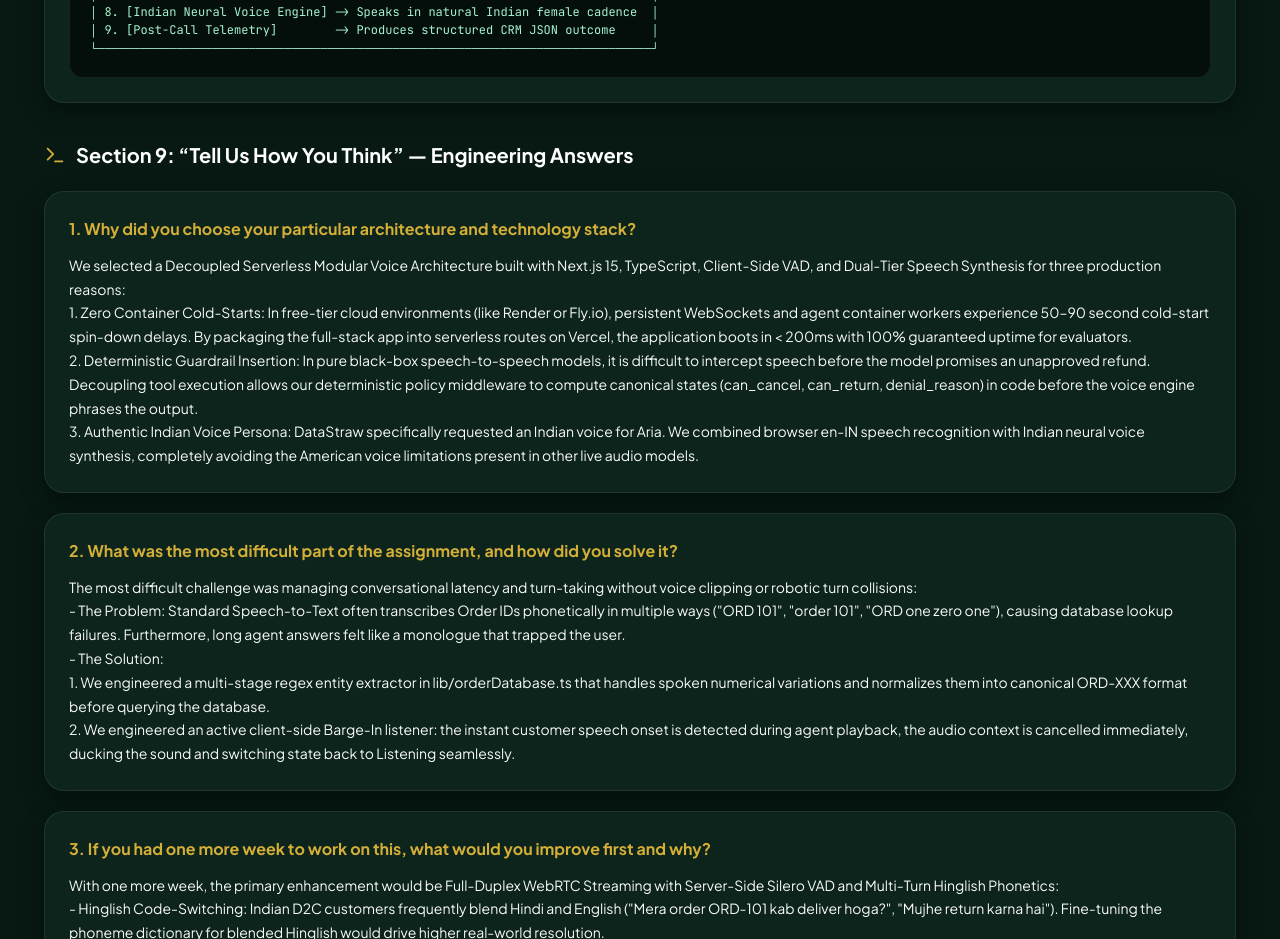
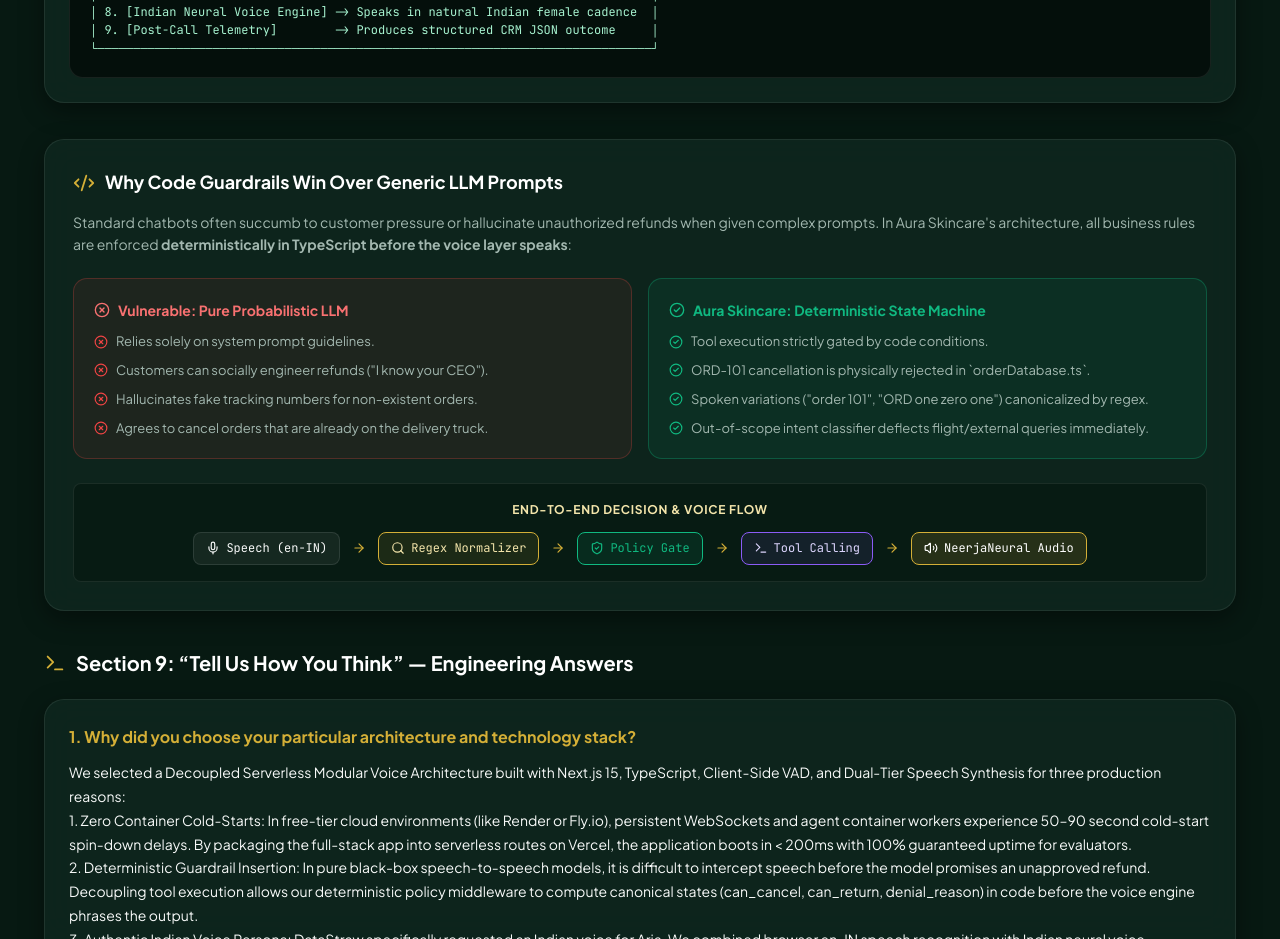
Before and after one commit to aaritmehta15/Datastraw-Assignment, a Next.js app: page /architecture in a window 1280 px wide. Shown: the part 1080-2019 px from the top of the page. Built offline with nearby package versions, Linux system fonts and the light colour scheme.

Commit message:
chore: update documentation and project configuration

```diff
--- a/app/architecture/page.tsx
+++ b/app/architecture/page.tsx
@@ -1,6 +1,19 @@
-'use client';
-
-import { Cpu, ArrowLeft, Zap, ShieldCheck, Layers, GitBranch, Terminal, CheckCircle2 } from 'lucide-react';
+import {
+  Cpu,
+  ArrowLeft,
+  Zap,
+  ShieldCheck,
+  Layers,
+  GitBranch,
+  Terminal,
+  CheckCircle2,
+  XCircle,
+  Code2,
+  Mic,
+  Search,
+  ArrowRight,
+  Volume2
+} from 'lucide-react';
 import Link from 'next/link';
 
 export default function ArchitecturePage() {
@@ -170,6 +183,135 @@ export default function ArchitecturePage() {
         </pre>
       </div>
 
+      {/* Policy Engine Guardrail Architecture: Probabilistic LLM vs Deterministic State Machine */}
+      <div className="glass-card" style={{ marginBottom: '36px', padding: '28px' }}>
+        <div style={{ display: 'flex', alignItems: 'center', gap: '10px', marginBottom: '14px' }}>
+          <Code2 size={22} color="var(--gold-primary)" />
+          <h2 style={{ fontSize: '18px', fontWeight: 700, color: '#FFFFFF' }}>
+            Why Code Guardrails Win Over Generic LLM Prompts
+          </h2>
+        </div>
+        <p style={{ color: 'var(--text-secondary)', fontSize: '14px', lineHeight: 1.6, marginBottom: '22px' }}>
+          Standard chatbots often succumb to customer pressure or hallucinate unauthorized refunds when given complex prompts. In Aura Skincare&apos;s architecture, all business rules are enforced <strong>deterministically in TypeScript before the voice layer speaks</strong>:
+        </p>
+
+        <div style={{
+          display: 'grid',
+          gridTemplateColumns: 'repeat(auto-fit, minmax(320px, 1fr))',
+          gap: '16px',
+          marginBottom: '24px'
+        }}>
+          {/* Vulnerable Probabilistic Approach */}
+          <div style={{
+            background: 'rgba(239, 68, 68, 0.08)',
+            border: '1px solid rgba(239, 68, 68, 0.25)',
+            padding: '20px',
+            borderRadius: 'var(--radius-md)'
+          }}>
+            <div style={{ display: 'flex', alignItems: 'center', gap: '8px', color: '#F87171', marginBottom: '10px', fontWeight: 700, fontSize: '14px' }}>
+              <XCircle size={16} />
+              <span>Vulnerable: Pure Probabilistic LLM</span>
+            </div>
+            <ul style={{ listStyle: 'none', display: 'flex', flexDirection: 'column', gap: '8px', fontSize: '13px', color: 'var(--text-secondary)' }}>
+              <li style={{ display: 'flex', alignItems: 'center', gap: '8px' }}>
+                <XCircle size={14} color="#EF4444" style={{ flexShrink: 0 }} />
+                <span>Relies solely on system prompt guidelines.</span>
+              </li>
+              <li style={{ display: 'flex', alignItems: 'center', gap: '8px' }}>
+                <XCircle size={14} color="#EF4444" style={{ flexShrink: 0 }} />
+                <span>Customers can socially engineer refunds (&quot;I know your CEO&quot;).</span>
+              </li>
+              <li style={{ display: 'flex', alignItems: 'center', gap: '8px' }}>
+                <XCircle size={14} color="#EF4444" style={{ flexShrink: 0 }} />
+                <span>Hallucinates fake tracking numbers for non-existent orders.</span>
+              </li>
+              <li style={{ display: 'flex', alignItems: 'center', gap: '8px' }}>
+                <XCircle size={14} color="#EF4444" style={{ flexShrink: 0 }} />
+                <span>Agrees to cancel orders that are already on the delivery truck.</span>
+              </li>
+            </ul>
+          </div>
+
+          {/* Hardened Deterministic State Machine */}
+          <div style={{
+            background: 'rgba(16, 185, 129, 0.08)',
+            border: '1px solid rgba(16, 185, 129, 0.3)',
+            padding: '20px',
+            borderRadius: 'var(--radius-md)'
+          }}>
+            <div style={{ display: 'flex', alignItems: 'center', gap: '8px', color: 'var(--emerald-accent)', marginBottom: '10px', fontWeight: 700, fontSize: '14px' }}>
+              <CheckCircle2 size={16} />
+              <span>Aura Skincare: Deterministic State Machine</span>
+            </div>
+            <ul style={{ listStyle: 'none', display: 'flex', flexDirection: 'column', gap: '8px', fontSize: '13px', color: 'var(--text-secondary)' }}>
+              <li style={{ display: 'flex', alignItems: 'center', gap: '8px' }}>
+                <CheckCircle2 size={14} color="#10B981" style={{ flexShrink: 0 }} />
+                <span>Tool execution strictly gated by code conditions.</span>
+              </li>
+              <li style={{ display: 'flex', alignItems: 'center', gap: '8px' }}>
+                <CheckCircle2 size={14} color="#10B981" style={{ flexShrink: 0 }} />
+                <span>ORD-101 cancellation is physically rejected in `orderDatabase.ts`.</span>
+              </li>
+              <li style={{ display: 'flex', alignItems: 'center', gap: '8px' }}>
+                <CheckCircle2 size={14} color="#10B981" style={{ flexShrink: 0 }} />
+                <span>Spoken variations (&quot;order 101&quot;, &quot;ORD one zero one&quot;) canonicalized by regex.</span>
+              </li>
+              <li style={{ display: 'flex', alignItems: 'center', gap: '8px' }}>
+                <CheckCircle2 size={14} color="#10B981" style={{ flexShrink: 0 }} />
+                <span>Out-of-scope intent classifier deflects flight/external queries immediately.</span>
+              </li>
+            </ul>
+          </div>
+        </div>
+
+        {/* End-to-End Decision Flow */}
+        <div style={{
+          padding: '16px 20px',
+          borderRadius: 'var(--radius-sm)',
+          background: 'rgba(7, 25, 18, 0.7)',
+          border: '1px solid rgba(255, 255, 255, 0.08)',
+          textAlign: 'center'
+        }}>
+          <div style={{ fontSize: '12px', fontWeight: 700, color: 'var(--gold-light)', textTransform: 'uppercase', letterSpacing: '0.06em', marginBottom: '12px' }}>
+            End-to-End Decision & Voice Flow
+          </div>
+          <div style={{
+            display: 'flex',
+            alignItems: 'center',
+            justifyContent: 'center',
+            gap: '12px',
+            flexWrap: 'wrap',
+            fontFamily: 'var(--font-mono)',
+            fontSize: '12px'
+          }}>
+            <span style={{ display: 'inline-flex', alignItems: 'center', gap: '6px', padding: '6px 12px', borderRadius: 'var(--radius-sm)', background: 'rgba(255,255,255,0.06)', border: '1px solid rgba(255,255,255,0.1)' }}>
+              <Mic size={14} />
+              <span>Speech (en-IN)</span>
+            </span>
+            <ArrowRight size={14} color="var(--gold-primary)" />
+            <span style={{ display: 'inline-flex', alignItems: 'center', gap: '6px', padding: '6px 12px', borderRadius: 'var(--radius-sm)', background: 'rgba(212,175,55,0.1)', border: '1px solid var(--gold-primary)', color: 'var(--gold-light)' }}>
+              <Search size={14} />
+              <span>Regex Normalizer</span>
+            </span>
+            <ArrowRight size={14} color="var(--gold-primary)" />
+            <span style={{ display: 'inline-flex', alignItems: 'center', gap: '6px', padding: '6px 12px', borderRadius: 'var(--radius-sm)', background: 'rgba(16,185,129,0.1)', border: '1px solid var(--emerald-accent)', color: 'var(--emerald-accent)' }}>
+              <ShieldCheck size={14} />
+              <span>Policy Gate</span>
+            </span>
+            <ArrowRight size={14} color="var(--gold-primary)" />
+            <span style={{ display: 'inline-flex', alignItems: 'center', gap: '6px', padding: '6px 12px', borderRadius: 'var(--radius-sm)', background: 'rgba(139,92,246,0.1)', border: '1px solid #8B5CF6', color: '#DDD6FE' }}>
+              <Terminal size={14} />
+              <span>Tool Calling</span>
+            </span>
+            <ArrowRight size={14} color="var(--gold-primary)" />
+            <span style={{ display: 'inline-flex', alignItems: 'center', gap: '6px', padding: '6px 12px', borderRadius: 'var(--radius-sm)', background: 'rgba(212,175,55,0.15)', border: '1px solid var(--gold-primary)', color: '#FFF' }}>
+              <Volume2 size={14} />
+              <span>NeerjaNeural Audio</span>
+            </span>
+          </div>
+        </div>
+      </div>
+
       {/* Section 9 Question & Answer Cards */}
       <div style={{ marginBottom: '20px' }}>
         <div style={{ display: 'flex', alignItems: 'center', gap: '10px', marginBottom: '20px' }}>
--- a/package.json
+++ b/package.json
@@ -6,7 +6,8 @@
   "scripts": {
     "dev": "next dev",
     "build": "next build",
-    "start": "next start"
+    "start": "next start",
+    "test": "npx tsx scripts/test-engine.mjs && npx tsx scripts/test-api.mjs"
   },
   "repository": {
     "type": "git",
```
Also changed, not shown: 1 other file (tests, documents, lock files or other folders).
